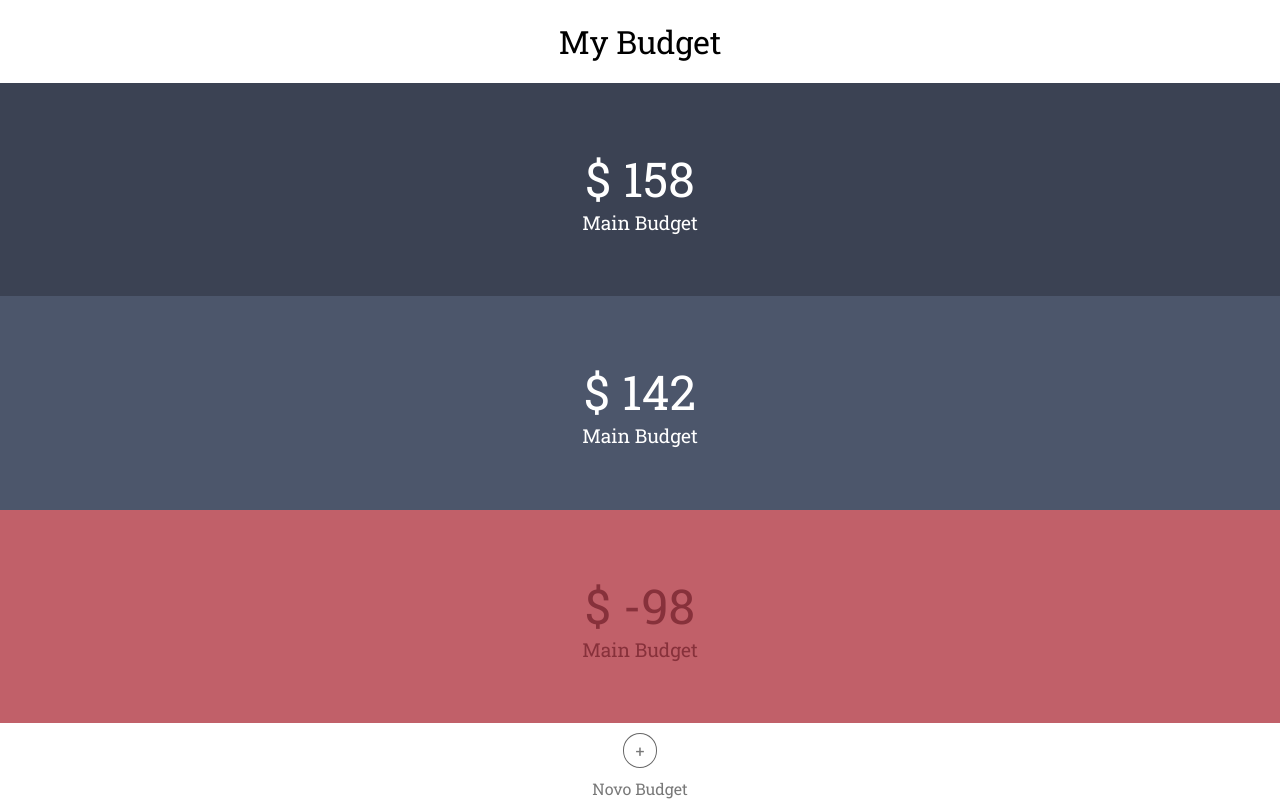
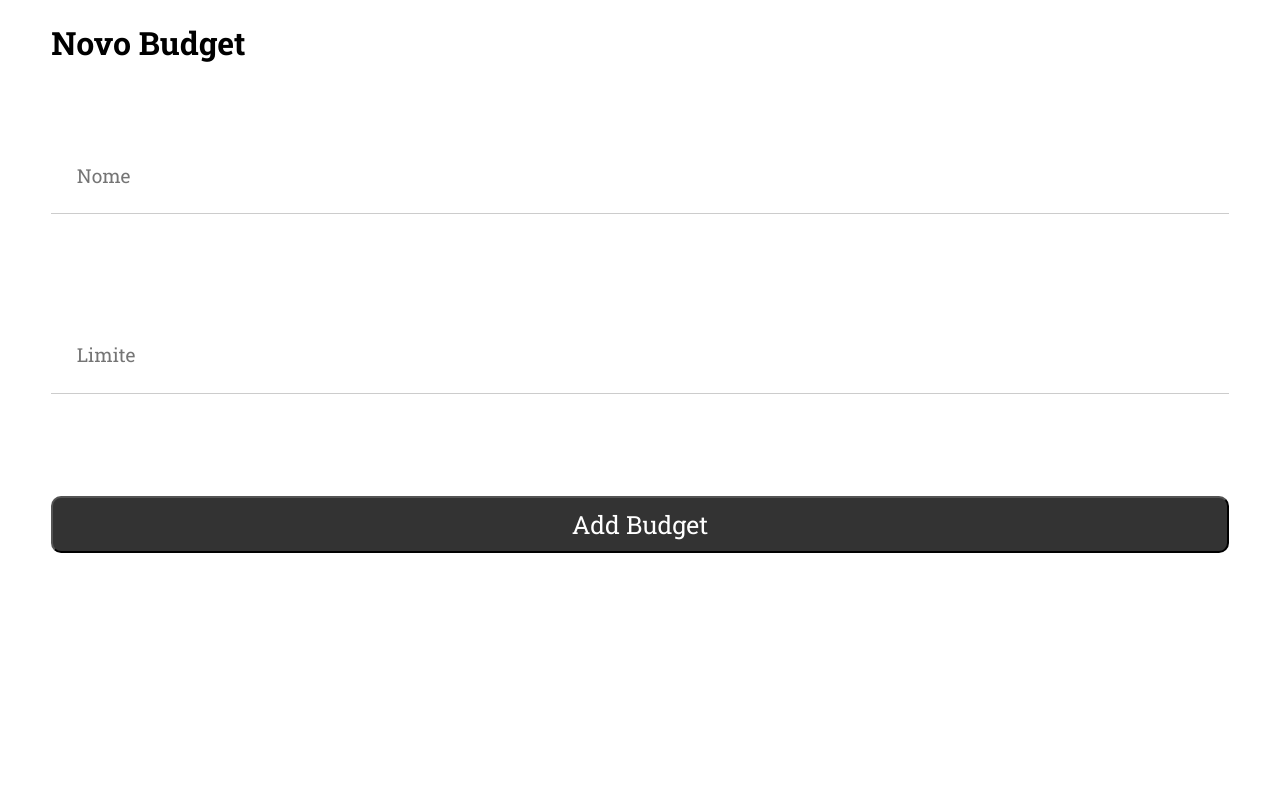
Before and after one commit to caiobep/budget-manager, a React (Create React App) app: page /create in a window 1280 px wide. Built offline with nearby package versions, Linux system fonts and the light colour scheme; a web font is replaced by a local one.

Commit message:
Create Budget container

```diff
--- a/src/containers/App/App.css
+++ b/src/containers/App/App.css
@@ -18,3 +18,40 @@
   margin-top: auto;
   margin-bottom: 10%;
 }
+
+input {
+  border: none;
+  border-bottom: solid rgba(0, 0, 0, 0.2) 1px;
+  padding: 2%;
+  font-family: 'Roboto Slab';
+  font-size: 1.2em;
+}
+
+input:focus {
+  outline: none;
+}
+
+.animate {
+	transition: all 0.1s;
+	-webkit-transition: all 0.1s;
+}
+
+.active-button, button {
+	position: relative;
+	padding: 10px 40px;
+  margin: 0px 10px 10px 0px;
+  float: left;
+	border-radius: 10px;
+	font-family: 'Roboto Slab';
+	font-size: 25px;
+	color: #FFF;
+
+	text-decoration: none;
+  background-color: #333;
+}
+
+.action-button:active, button:active {
+	transform: translate(0px,5px);
+  -webkit-transform: translate(0px,5px);
+	border-bottom: 1px solid;
+}
--- a/src/containers/App/App.js
+++ b/src/containers/App/App.js
@@ -2,8 +2,10 @@ import React, { Component } from 'react'
 import { Switch, Route } from 'react-router-dom'
 
 import AppBar from '../../components/AppBar'
+import CreateBudget from '../CreateBudget'
 
-import MyBudget from '../../containers/MyBudget'
+import MyBudget from '../MyBudget'
+import NotFound from '../NotFound'
 
 import './App.css'
 
@@ -17,12 +19,13 @@ class App extends Component {
   render() {
     return (
       <div className="app-container">
-        <AppBar title="My Budget"/>
 
         <div className="app-body">
           <Switch>
-            <Route path="/" component={MyBudget} />
+            <Route path="/" exact component={MyBudget} />
+            <Route path="/create" component={CreateBudget} />
 
+            <Route component={NotFound} />
           </Switch>
         </div>
 
--- /dev/null
+++ b/src/containers/CreateBudget/CreateBudget.css
@@ -0,0 +1,12 @@
+.create-budget h1 {
+  margin-left: 4vw;
+}
+
+.form-create-budget {
+  display: flex;
+  flex-direction: column;
+}
+
+.form-create-budget * {
+  margin: 4%;
+}
--- /dev/null
+++ b/src/containers/CreateBudget/CreateBudget.js
@@ -0,0 +1,40 @@
+import React from 'react'
+import PropTypes from 'prop-types'
+import './CreateBudget.css'
+
+class CreateBudget extends React.Component {
+  static propTypes = {
+    onCreate: PropTypes.function
+  }
+
+  state = {
+    nome: '',
+    limite: ''
+  }
+
+  render () {
+    return (
+      <div className="create-budget">
+        <h1> Novo Budget </h1>
+        <div className="form-create-budget">
+          <input placeholder="Nome"
+            type="text"
+            value={this.state.nome}
+          />
+          <input placeholder="Limite"
+            type="numeber"
+            inputmode="numeric"
+            pattern="[0-9]*"
+            value={this.state.limite}
+          />
+          <button onClick={(e) => console.log(e)}>
+            Add Budget
+          </button>
+        </div>
+      </div>
+    )
+  }
+}
+
+
+export default CreateBudget
--- /dev/null
+++ b/src/containers/CreateBudget/index.js
@@ -0,0 +1 @@
+export { default } from './CreateBudget'
--- a/src/containers/MyBudget/MyBudget.css
+++ b/src/containers/MyBudget/MyBudget.css
@@ -6,7 +6,6 @@
 
 .budget-creator {
   flex-grow: 1;
-  color: rgba(0, 0, 0, 0.53);
   font-size: 1em;
   display: flex;
   flex-direction: column;
@@ -14,7 +13,16 @@
   justify-content: center;
 }
 
-.budget-creator > span:first-child {
+.budget-creator a {
+  text-decoration: none;
+  color: rgba(0, 0, 0, 0.53);
+  display: flex;
+  flex-direction: column;
+  align-items: center;
+  justify-content: center;
+}
+
+#buget-creator-icon {
   border: 1px solid rgba(0, 0, 0, 0.60);
   border-radius: 80%;
   padding: 6px 12px;
--- a/src/containers/MyBudget/MyBudget.js
+++ b/src/containers/MyBudget/MyBudget.js
@@ -1,5 +1,6 @@
 import React from 'react';
-import PropTypes from 'prop-types';
+import { Link } from 'react-router-dom'
+// import PropTypes from 'prop-types';
 import BudgetCounter from '../../components/BudgetCounter'
 import './MyBudget.css'
 
@@ -22,8 +23,10 @@ const MyBudget = () => (
     ></BudgetCounter>
 
     <div className="budget-creator">
-      <span>+</span>
-      <span> Novo Budget </span>
+      <Link to="/create">
+        <span id="buget-creator-icon">+</span>
+        <span> New Budget </span>
+      </Link>
     </div>
   </div>
 )
```
